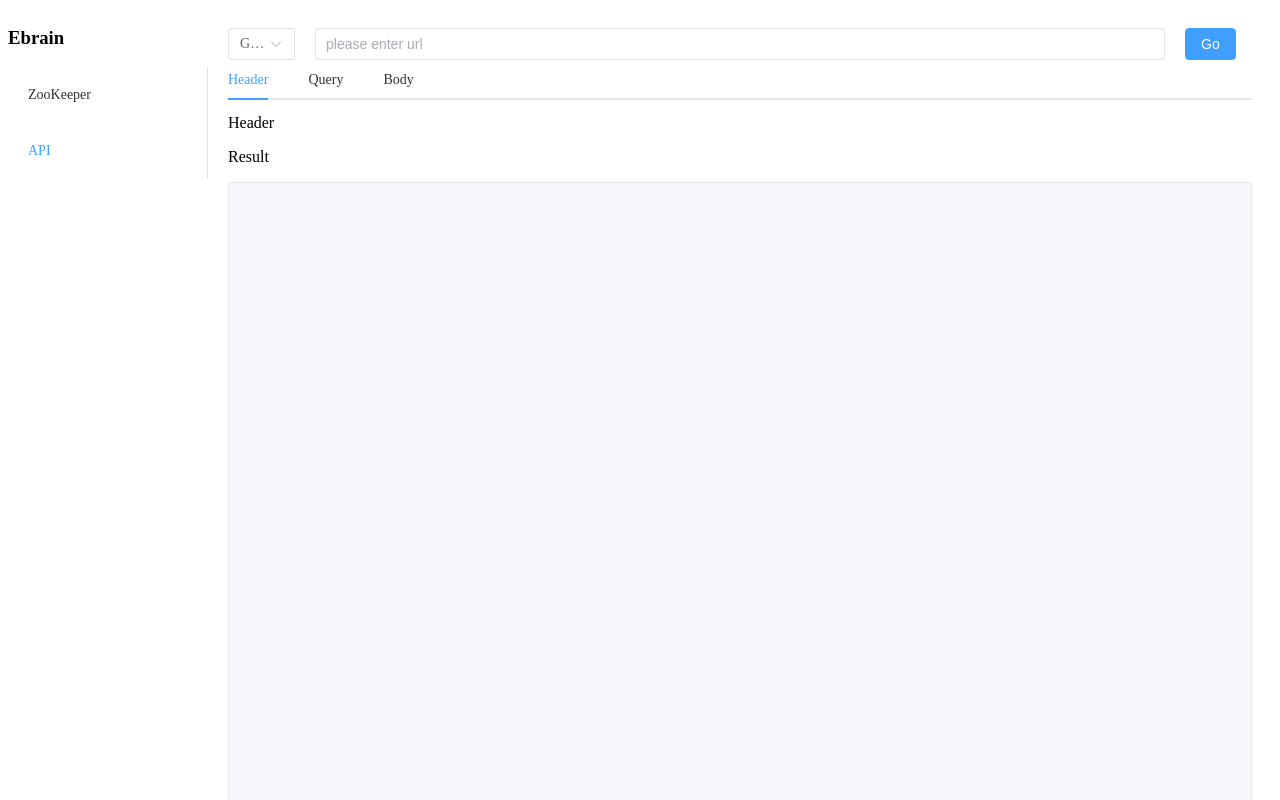
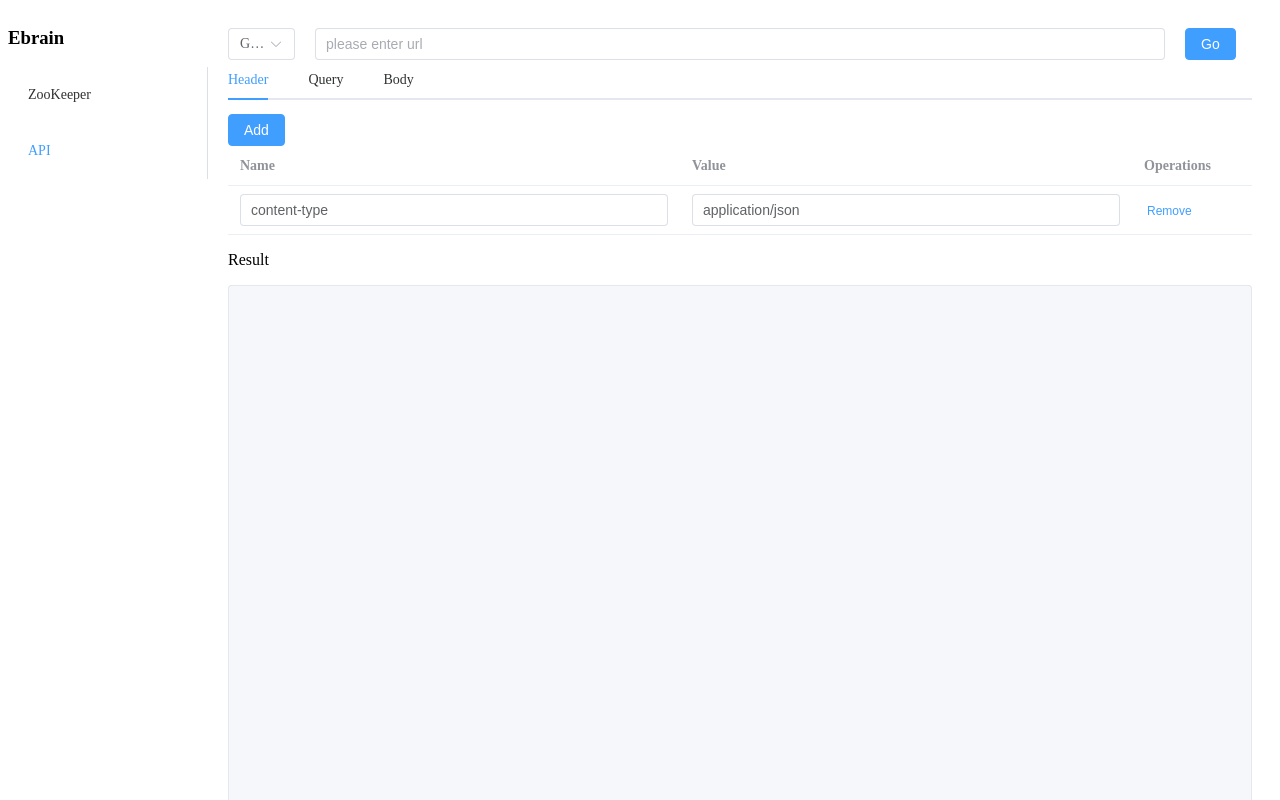
Before and after one commit to Ahuans/Ebrain, a Vue app in the folder frontend/Ebrain/: page /ApiTester in a window 1280 px wide. Shown: the top 800 px of the page. Built offline with nearby package versions, Linux system fonts and the light colour scheme.

Commit message:
update on adding function of modifying the request api parameter

```diff
--- a/frontend/Ebrain/server.js
+++ b/frontend/Ebrain/server.js
@@ -25,7 +25,7 @@ app.use(function (req, res, next) {
 });
 
 
-app.post("/api",async (req,res)=>{
+app.get("/api",async (req,res)=>{
     console.log("GET")
     try {
         if(req){
--- a/frontend/Ebrain/src/components/ApiViewComponents/DataEntryTableComponent.vue
+++ b/frontend/Ebrain/src/components/ApiViewComponents/DataEntryTableComponent.vue
@@ -1,10 +1,29 @@
 <template>
   <el-table :data="dataArray" style="width: 100%" max-height="250">
-    <el-table-column fixed prop="name" label="Name" />
-    <el-table-column prop="value" label="Value" />
+    <el-table-column fixed prop="name" label="Name">
+      <template #default="scope">
+        <!--<el-input v-model="scope.row.name"></el-input>-->
+        <el-autocomplete
+          v-model="scope.row.name"
+          :fetch-suggestions="QuerySearch"
+          clearable
+          placeholder="Please Input"
+        />
+      </template>
+    </el-table-column>
+
+    <el-table-column prop="value" label="Value">
+      <template #default="scope">
+        <el-input v-model="scope.row.value" ></el-input>
+      </template>
+    </el-table-column>
+
     <el-table-column fixed="right" label="Operations" width="120">
       <template #default="scope">
-        <el-button link type="primary" size="small" @click.prevent="deleteRow(scope.$index)">
+        <!--<el-button link type="primary" size="small" @click.prevent="EditRow(scope)">
+          Edit
+        </el-button>-->
+        <el-button link type="primary" size="small" @click.prevent="DeleteRow(scope.$index)">
           Remove
         </el-button>
       </template>
@@ -17,19 +36,35 @@ import { ref } from 'vue'
 
 export default {
   props: {
-    dataArray:Array
+    dataArray: Array,
+    nameSuggestion:Array
   },
   setup(props, ctx) {
 
-    function deleteRow(index) {
+    function EditRow(index) {
+      console.log(index)
+    }
+
+    function QuerySearch(queryString, callback) {
+      if(props.nameSuggestion.length===0){return;}
+      const res = queryString
+        ? props.nameSuggestion.filter((suggestion) => {
+          suggestion.value.toLowerCase() === queryString.toLowerCase()
+          })
+        : props.nameSuggestion
+      callback(res)
+    }
+
+    function DeleteRow(index) {
       props.dataArray.splice(index, 1)
     }
     return {
-      deleteRow
+      DeleteRow,
+      EditRow,
+      QuerySearch,
+
     }
   },
-  mounted() {
-
-  }
+  mounted() {}
 }
 </script>
--- a/frontend/Ebrain/src/views/ApiTester.vue
+++ b/frontend/Ebrain/src/views/ApiTester.vue
@@ -22,13 +22,19 @@
   <el-row>
     <el-col>
       <el-tabs v-model="tabActiveName" class="Params" @tab-click="">
-        <el-tab-pane label="Header" name="Header">Header</el-tab-pane>
+        <el-tab-pane label="Header" name="Header">
+          <el-button type="primary" @click="AddData(headerTable)">Add</el-button>
+          <DataEntryTableComponent :nameSuggestion="headerNameSuggestion" :dataArray="headerTable" />
+        </el-tab-pane>
         <el-tab-pane label="Query" name="Query">
           <!--Query area -->
           <el-button type="primary" @click="AddData(queryTable)">Add</el-button>
           <DataEntryTableComponent :dataArray="queryTable" />
         </el-tab-pane>
-        <el-tab-pane label="Body" name="Body">Role</el-tab-pane>
+        <el-tab-pane label="Body" name="Body">
+          <el-button type="primary" @click="AddData(bodyTable)">Add</el-button>
+          <DataEntryTableComponent :dataArray="bodyTable" />
+        </el-tab-pane>
       </el-tabs>
     </el-col>
   </el-row>
@@ -71,6 +77,17 @@ export default {
     let header = reactive({})
     let result = ref('')
     let tabActiveName = ref('Header')
+    let headerTable = ref([
+      {
+        name:"content-type",
+        value:"application/json"
+      }
+    ])
+    let headerNameSuggestion=ref([
+      {value:'c'},
+      {value:'a'},
+      {value:'b'},
+  ])
     let queryTable = ref([
       {
         // test only
@@ -78,13 +95,13 @@ export default {
         value: '123'
       }
     ])
-
+    let bodyTable = ref([])
     async function AccessAPI() {
       let response = await axios({
         headers: {
           'content-type': 'application/json'
         },
-        method: 'post',
+        method: 'get',
         url: API_SERVER_URL,
         data: {
           header: header.value,
@@ -109,8 +126,8 @@ export default {
     function AddData(dataSource) {//todo
       console.log(dataSource)
       dataSource.push({
-        name: 'ask123',
-        value: '123123'
+        name: '',
+        value: ''
       })
     }
 
@@ -122,7 +139,10 @@ export default {
       tabActiveName,
       queryTable,
       API_METHOD,
-      AddData
+      AddData,
+      headerNameSuggestion,
+      headerTable,
+      bodyTable
     }
   },
   mounted() {
```
